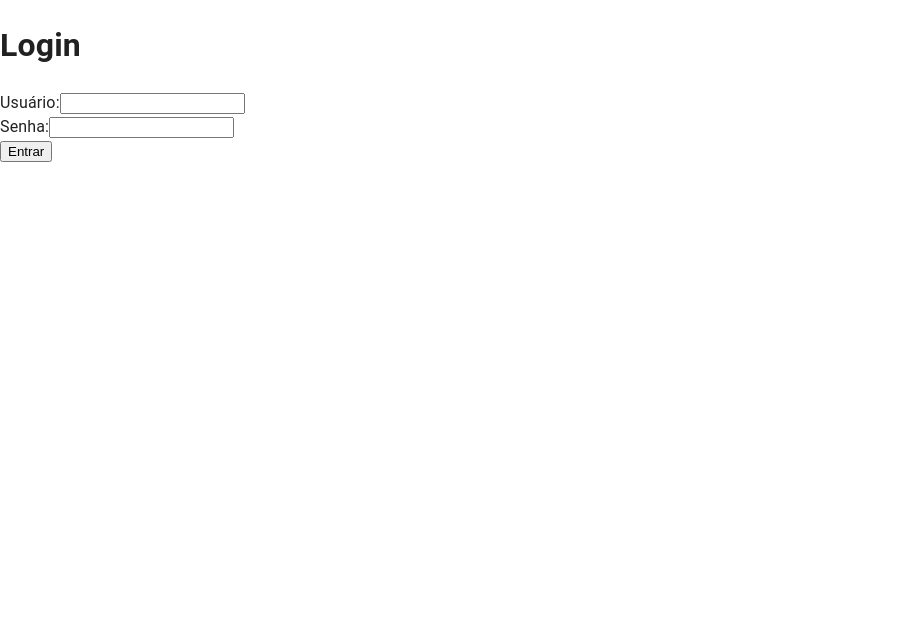
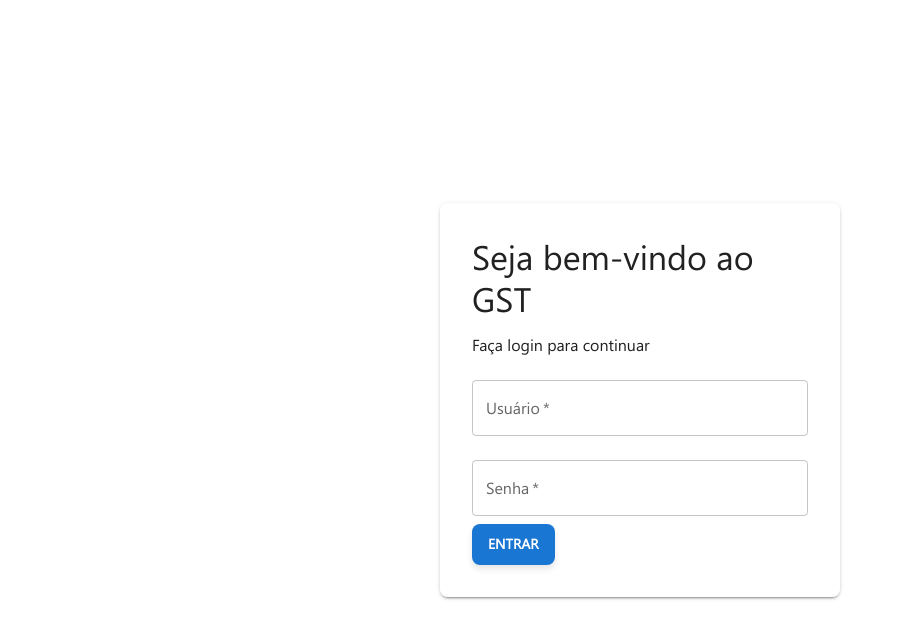
Before and after one commit to gustavofda/My-SaaS, a React (Vite) app: page / in a window 1280 px wide. Shown: the top 638 px of the page, without its empty margins (0-904 px from the left). Built offline with nearby package versions, Linux system fonts and the light colour scheme.

Commit message:
feat: layout inicial criado na tela de login, será diferente no produto final

```diff
--- /dev/null
+++ b/src/components/Styledbutton.jsx
@@ -0,0 +1,27 @@
+import { Button } from "@mui/material";
+import { styled } from "@mui/system";
+
+const StyledButtonComponent = styled(Button)(({ theme }) => ({
+  backgroundColor: theme.palette.primary.main,
+  border: "none",
+  borderRadius: "8px",
+  padding: "8px 16px",
+  color: theme.palette.primary.contrastText,
+  fontWeight: "bold",
+  fontSize: "14px",
+  textTransform: "uppercase",
+  boxShadow: "0px 4px 6px rgba(0, 0, 0, 0.1)",
+  "&:hover": {
+    backgroundColor: theme.palette.primary.dark,
+  },
+}));
+
+const StyledButton = ({ children, component = "button", href, download, ...props }) => {
+  return (
+    <StyledButtonComponent component={component} href={href} download={download} {...props}>
+      {children}
+    </StyledButtonComponent>
+  );
+};
+
+export default StyledButton;
--- a/src/main.jsx
+++ b/src/main.jsx
@@ -1,14 +1,18 @@
 import React from "react";
 import ReactDOM from "react-dom/client";
 import { BrowserRouter as Router } from "react-router-dom";
+import { ThemeProvider } from "@mui/material/styles";
 import CssBaseline from "@mui/material/CssBaseline";
 import App from "./App";
+import theme from "./theme";
 
 ReactDOM.createRoot(document.getElementById("root")).render(
     <React.StrictMode>
+        <ThemeProvider theme={theme}>
             <Router>
                 <CssBaseline />
                 <App />
             </Router>
+        </ThemeProvider>
     </React.StrictMode>
 );
--- a/src/pages/home/sections/Hero/Hero.jsx
+++ b/src/pages/home/sections/Hero/Hero.jsx
@@ -1,9 +1,9 @@
 function Hero () {
     return (
         <div>
-            <h1>Hello World, aqui está o componente hero </h1>
+            <h1>Aqui está o componente hero </h1>
 
-            <p>Hero está aqui </p>
+            <p>Aqui será a página central do sistema</p>
         </div>
     )
 }
--- a/src/pages/home/sections/Login/Login.jsx
+++ b/src/pages/home/sections/Login/Login.jsx
@@ -1,4 +1,6 @@
 import { useNavigate } from "react-router-dom";
+import { Box, Paper, Typography, TextField, Grid } from "@mui/material";
+import StyledButton from "../../../../components/Styledbutton";
 
 function Login() {
     const navigate = useNavigate();
@@ -9,7 +11,7 @@ function Login() {
         const username = e.target.username.value;
         const password = e.target.password.value;
 
-        if (username === "admin" && password === "1234") {
+        if (username === "admin" && password === "gustavof") {
             navigate("/hero");
         } else {
             alert("Usuário ou senha inválidos!");
@@ -17,22 +19,53 @@ function Login() {
     };
 
     return (
-        <div>
-            <h1>Login</h1>
-            <form onSubmit={handleLogin}>
-                <label>
-                    Usuário:
-                    <input type="text" name="username" />
-                </label>
-                <br />
-                <label>
-                    Senha:
-                    <input type="password" name="password" />
-                </label>
-                <br />
-                <button type="submit">Entrar</button>
-            </form>
-        </div>
+        <Grid
+            container
+            sx={{
+                height: "100vh",
+                display: "flex",
+                justifyContent: "center",
+                alignItems: "center",
+            }}
+        >
+            <Paper
+                sx={{
+                    width: "100%",
+                    maxWidth: 400,
+                    padding: 4,
+                    backgroundColor: "rgba(255, 255, 255, 0.85)",
+                    boxShadow: 2,
+                    borderRadius: 2,
+                }}
+            >
+                <Typography variant="h4" gutterBottom>
+                    Seja bem-vindo ao GST
+                </Typography>
+                <Typography variant="subtitle1" gutterBottom>
+                    Faça login para continuar
+                </Typography>
+                <form onSubmit={handleLogin}>
+                    <TextField
+                        label="Usuário"
+                        name="username"
+                        variant="outlined"
+                        fullWidth
+                        margin="normal"
+                        required
+                    />
+                    <TextField
+                        label="Senha"
+                        name="password"
+                        type="password"
+                        variant="outlined"
+                        fullWidth
+                        margin="normal"
+                        required
+                    />
+                    <StyledButton type="submit">Entrar</StyledButton>
+                </form>
+            </Paper>
+        </Grid>
     );
 }
 
--- /dev/null
+++ b/src/theme.jsx
@@ -0,0 +1,15 @@
+import { createTheme } from "@mui/material/styles";
+
+const theme = createTheme({
+    palette: {
+        primary: {
+            main: "#1976d2",
+            contrastText: "#ffffff",
+        },
+    },
+    typography: {
+        fontFamily: "Segoe UI Symbol, Arial, sans-serif",
+    },
+});
+
+export default theme;
```
Lines whose indentation alone changed are shown as unchanged.
